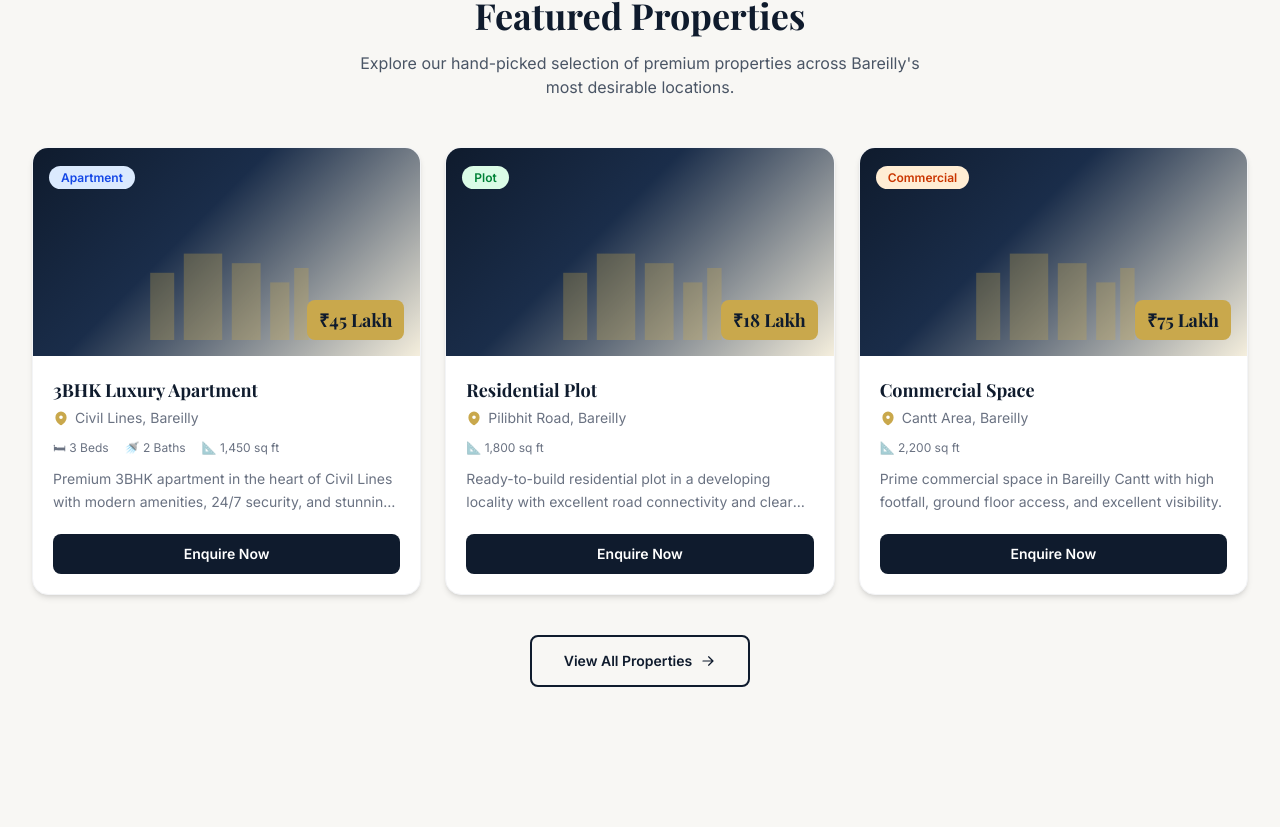
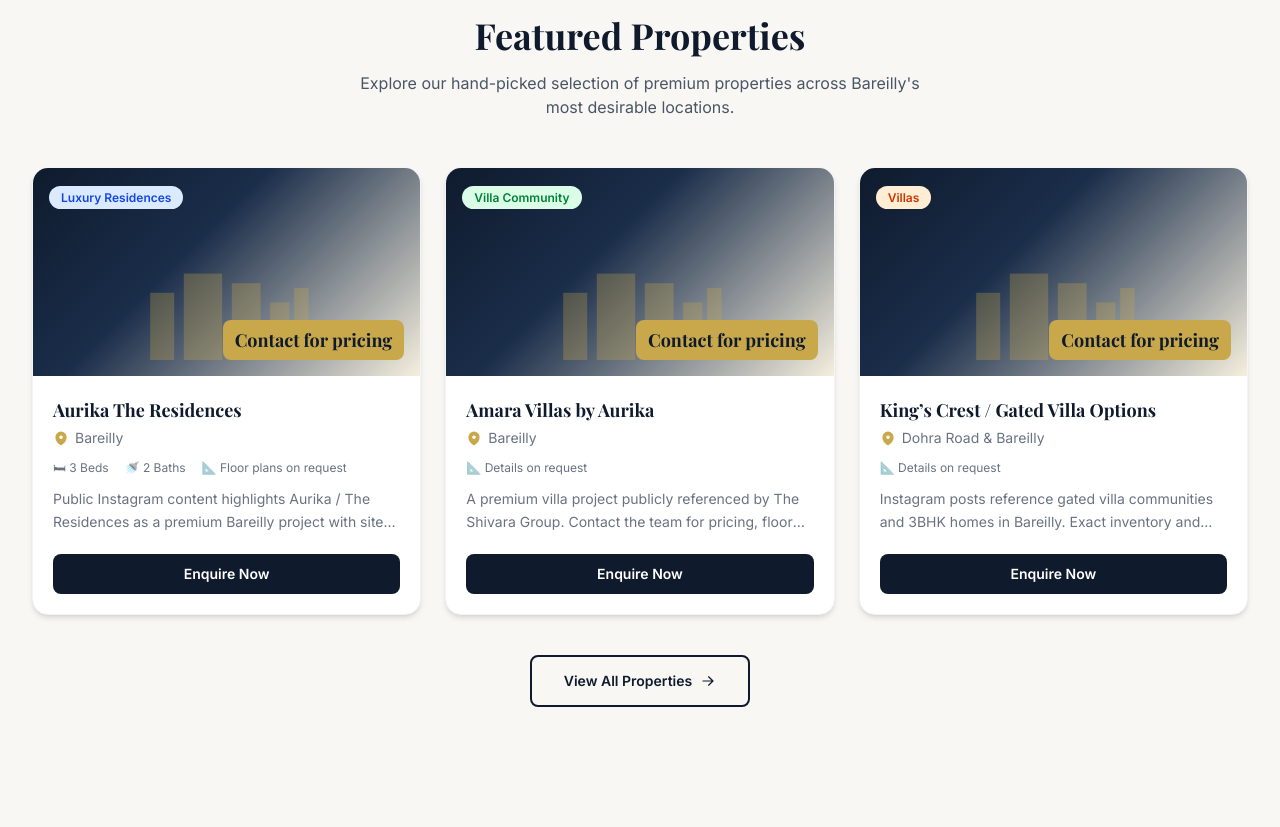
Before and after one commit to maniksahni/The-Shivara-Group, a Next.js app: page / in a window 1280 px wide. Shown: the part 1153-1980 px from the top of the page. Built offline with nearby package versions, Linux system fonts and the light colour scheme; a web font is replaced by a local one.

Commit message:
Polish Instagram-sourced website content

```diff
--- a/src/app/(website)/page.tsx
+++ b/src/app/(website)/page.tsx
@@ -326,10 +326,10 @@
   }, []);
 
   const stats = [
-    { value: 500, suffix: "+", label: "Properties Listed" },
-    { value: 200, suffix: "+", label: "Deals Closed" },
-    { value: 10, suffix: "+", label: "Years Experience" },
-    { value: 50, suffix: "+", label: "Localities Covered" },
+    { value: 2, suffix: "", label: "Markets: Bareilly + Delhi NCR" },
+    { value: 1, suffix: "", label: "Verified Instagram Profile" },
+    { value: 6, suffix: "+", label: "Public Project Highlights" },
+    { value: 1, suffix: "", label: "Confirmed Contact Number" },
   ];
 
   return (
@@ -369,38 +369,38 @@
 const featuredProperties: Property[] = [
   {
     id: 1,
-    title: "3BHK Luxury Apartment",
-    location: "Civil Lines, Bareilly",
-    price: "₹45 Lakh",
-    type: "Apartment",
+    title: "Aurika The Residences",
+    location: "Bareilly",
+    price: "Contact for pricing",
+    type: "Luxury Residences",
     typeColor: "bg-blue-100 text-blue-700",
     beds: 3,
     baths: 2,
-    area: "1,450 sq ft",
+    area: "Floor plans on request",
     description:
-      "Premium 3BHK apartment in the heart of Civil Lines with modern amenities, 24/7 security, and stunning city views.",
+      "Public Instagram content highlights Aurika / The Residences as a premium Bareilly project with site visits available through The Shivara Group.",
   },
   {
     id: 2,
-    title: "Residential Plot",
-    location: "Pilibhit Road, Bareilly",
-    price: "₹18 Lakh",
-    type: "Plot",
+    title: "Amara Villas by Aurika",
+    location: "Bareilly",
+    price: "Contact for pricing",
+    type: "Villa Community",
     typeColor: "bg-green-100 text-green-700",
-    area: "1,800 sq ft",
+    area: "Details on request",
     description:
-      "Ready-to-build residential plot in a developing locality with excellent road connectivity and clear titles.",
+      "A premium villa project publicly referenced by The Shivara Group. Contact the team for pricing, floor plans, and site visit details.",
   },
   {
     id: 3,
-    title: "Commercial Space",
-    location: "Cantt Area, Bareilly",
-    price: "₹75 Lakh",
-    type: "Commercial",
+    title: "King’s Crest / Gated Villa Options",
+    location: "Dohra Road & Bareilly",
+    price: "Contact for pricing",
+    type: "Villas",
     typeColor: "bg-orange-100 text-orange-700",
-    area: "2,200 sq ft",
+    area: "Details on request",
     description:
-      "Prime commercial space in Bareilly Cantt with high footfall, ground floor access, and excellent visibility.",
+      "Instagram posts reference gated villa communities and 3BHK homes in Bareilly. Exact inventory and pricing should be confirmed manually.",
   },
 ];
 
@@ -875,15 +875,15 @@
   },
   {
     icon: "🎁",
-    title: "Zero Brokerage on Select Properties",
+    title: "Site-Visit Led Discovery",
     description:
-      "We offer zero-brokerage deals on select properties, making homeownership more affordable for you.",
+      "Public captions repeatedly invite users to call for pricing, floor plans, and physical site visits.",
   },
   {
     icon: "🔍",
     title: "Transparent Deals",
     description:
-      "Full disclosure at every step — no hidden charges, no surprises. What you see is what you get.",
+      "Pricing, floor plans, inventory, and legal details should be verified directly before every booking decision.",
   },
   {
     icon: "📍",
@@ -950,25 +950,25 @@
 
 const testimonials = [
   {
-    name: "Rajesh Kumar Gupta",
-    role: "Homeowner — Civil Lines",
-    rating: 5,
-    text: "The Shivara Group made our home-buying journey incredibly smooth. They understood exactly what we needed and found us a beautiful apartment in Civil Lines within our budget. The team was transparent throughout and there were absolutely no hidden charges. Highly recommended!",
-    initials: "RG",
+    name: "Manual Completion Required",
+    role: "Customer Testimonials",
+    rating: 0,
+    text: "Public customer testimonials were not visible from the available Instagram profile snippets. Add verified client testimonials here after approval.",
+    initials: "MC",
   },
   {
-    name: "Priya Sharma",
-    role: "Plot Buyer — Pilibhit Road",
-    rating: 5,
-    text: "I was sceptical about buying land in Bareilly from Delhi, but the Shivara Group team handled everything remotely — site visits, documentation, registration. They kept me updated at every step. The plot I purchased has already appreciated 30% in two years!",
-    initials: "PS",
+    name: "Public Source Used",
+    role: "Instagram Profile",
+    rating: 0,
+    text: "Website copy is aligned with public Instagram messaging: bespoke real estate strategies, Bareilly + Delhi NCR, Aurika, villas, plots, pricing/floor plans/site visits.",
+    initials: "IG",
   },
   {
-    name: "Mohammad Tariq",
-    role: "Commercial Property — Cantt",
-    rating: 5,
-    text: "We were looking for a commercial space for our clinic expansion. Shivara Group showed us multiple options and helped us negotiate a great deal in Cantt area. Their knowledge of the local market is unmatched. Truly professional service.",
-    initials: "MT",
+    name: "Verification Needed",
+    role: "Before Publishing Testimonials",
+    rating: 0,
+    text: "Do not publish invented customer names or quotes. Replace this card only with real reviews supplied by the company or publicly visible testimonials.",
+    initials: "VN",
   },
 ];
 
@@ -1003,7 +1003,7 @@
             >
               {/* Star rating */}
               <div className="flex items-center gap-1 mb-4">
-                {Array.from({ length: t.rating }).map((_, i) => (
+                {Array.from({ length: Math.max(t.rating, 1) }).map((_, i) => (
                   <svg
                     key={i}
                     xmlns="http://www.w3.org/2000/svg"
--- a/src/app/(website)/properties/page.tsx
+++ b/src/app/(website)/properties/page.tsx
@@ -8,76 +8,76 @@
 
 const defaultProperties = [
   {
-    id: "civil-lines-3bhk",
-    title: "3BHK Luxury Apartment in Civil Lines",
-    description: "Premium 3BHK flat located in Bareilly's most elite neighborhood. Offers modular kitchen, marble flooring, and 24x7 elevator and security.",
-    price: "₹45 Lakh",
-    location: "Civil Lines, Bareilly",
+    id: "aurika-the-residences",
+    title: "Aurika The Residences",
+    description: "Public Instagram content highlights The Residences by Aurika as a premium Bareilly opportunity. Call The Shivara Group for verified pricing, floor plans, and site visits.",
+    price: "Contact for pricing",
+    location: "Bareilly",
     type: PropertyType.APARTMENT,
-    bedrooms: 3,
-    bathrooms: 2,
-    area: "1,450 sqft",
-    amenities: ["Modular Kitchen", "Marble Flooring", "Lift", "Security Guard", "Parking"],
+    bedrooms: null,
+    bathrooms: null,
+    area: "Floor plans on request",
+    amenities: ["Premium Residences", "Bareilly", "Site Visit Available", "Floor Plans on Request"],
     images: [],
     isActive: true,
     isFeatured: true,
   },
   {
-    id: "pilibhit-road-villa",
-    title: "4BHK Independent Villa",
-    description: "Beautiful independent duplex villa with a small garden, spacious balcony, modular fixtures, and separate servant quarter.",
-    price: "₹85 Lakh",
-    location: "Pilibhit Road, Bareilly",
+    id: "amara-villas-bareilly",
+    title: "Amara Villas by Aurika",
+    description: "A premium villa project publicly referenced by The Shivara Group. Exact availability and pricing should be confirmed directly with the team.",
+    price: "Contact for pricing",
+    location: "Bareilly",
     type: PropertyType.VILLA,
-    bedrooms: 4,
-    bathrooms: 4,
-    area: "2,400 sqft",
-    amenities: ["Duplex", "Private Lawn", "Balcony", "Security Systems", "Servant Room"],
+    bedrooms: null,
+    bathrooms: null,
+    area: "Details on request",
+    amenities: ["Villa Community", "Premium Living", "Pricing on Request", "Site Visit Available"],
     images: [],
     isActive: true,
     isFeatured: true,
   },
   {
-    id: "cantt-plot",
-    title: "Residential Plot near Cantt Area",
-    description: "East-facing residential plot in a gated colony. Highly secure locality, close to schools and shopping centers. Clear titles and registry ready.",
-    price: "₹18 Lakh",
-    location: "Cantt Area, Bareilly",
+    id: "the-residences-plots",
+    title: "The Residences by Aurika — Plots",
+    description: "Public posts describe plot ownership at The Residences by Aurika. Contact The Shivara Group for official inventory and site visit scheduling.",
+    price: "Contact for pricing",
+    location: "Bareilly",
     type: PropertyType.PLOT,
     bedrooms: null,
     bathrooms: null,
-    area: "1,800 sqft",
-    amenities: ["Gated Colony", "24/7 Water Supply", "East Facing", "Registry Ready"],
+    area: "Details on request",
+    amenities: ["Residential Plots", "Aurika", "Bareilly", "Site Visit Available"],
     images: [],
     isActive: true,
     isFeatured: false,
   },
   {
-    id: "kutchery-shop",
-    title: "Commercial Retail Space",
-    description: "Prime ground floor retail showroom location near Kutchery Road. High visibility and high footfall. Ideal for banks, retail outlets, or offices.",
-    price: "₹75 Lakh",
-    location: "Kutchery Road, Bareilly",
-    type: PropertyType.COMMERCIAL,
+    id: "rajendar-nagar-3bhk",
+    title: "Rajendar Nagar 3BHK Homes",
+    description: "Instagram snippets reference 3BHK homes in Rajendar Nagar, Bareilly. Exact unit details and price should be confirmed manually.",
+    price: "Contact for pricing",
+    location: "Rajendar Nagar, Bareilly",
+    type: PropertyType.APARTMENT,
     bedrooms: null,
-    bathrooms: 1,
-    area: "2,200 sqft",
-    amenities: ["Prime Location", "Ground Floor", "High Footfall", "Glass Front"],
+    bathrooms: null,
+    area: "Details on request",
+    amenities: ["3BHK Homes", "Rajendar Nagar", "Bareilly", "Call for Details"],
     images: [],
     isActive: true,
     isFeatured: true,
   },
   {
-    id: "nawabganj-farmhouse",
-    title: "Premium Weekend Farmhouse",
-    description: "Lush green weekend getaway farmhouse on Nawabganj Road. Features a small plunge pool, organic vegetable garden, and 2-room cottage.",
-    price: "₹1.2 Cr",
-    location: "Nawabganj Road, Bareilly",
-    type: PropertyType.FARMHOUSE,
-    bedrooms: 2,
-    bathrooms: 2,
-    area: "5,000 sqft",
-    amenities: ["Plunge Pool", "Organic Garden", "Boundary Wall", "Cottage", "Fruit Trees"],
+    id: "flower-city-bareilly",
+    title: "Flower City, Bareilly",
+    description: "Flower City appears in public Instagram snippets as an investment/property highlight. Confirm official pricing and inventory before publishing final details.",
+    price: "Contact for pricing",
+    location: "Bareilly",
+    type: PropertyType.PLOT,
+    bedrooms: null,
+    bathrooms: null,
+    area: "Details on request",
+    amenities: ["Investment Highlight", "Bareilly", "Inventory on Request", "Site Visit Available"],
     images: [],
     isActive: true,
     isFeatured: false,
@@ -91,6 +91,15 @@
   amenities: string[];
   images: string[];
 };
+
+const sampleSeedTitles = new Set([
+  "3 BHK Premium Apartment — Civil Lines",
+  "Luxury 4 BHK Villa — Pilibhit Road",
+  "Residential Plot — Cantt Area",
+  "Commercial Shop — Kutchery Road",
+  "2 BHK Ready-to-Move Apartment — Subhash Nagar",
+  "Farmhouse with Agricultural Land — Nawabganj Road",
+]);
 
 export default async function PropertiesPage() {
   let properties: PublicProperty[] = [];
@@ -122,8 +131,13 @@
     }
   }
 
-  // Fallback to default properties if DB is empty or fails
-  if (properties.length === 0) {
+  const onlySampleSeedData =
+    properties.length > 0 &&
+    properties.every((property) => sampleSeedTitles.has(property.title));
+
+  // Fallback to Instagram-aligned public catalog if DB is empty, fails, or only
+  // contains starter seed records.
+  if (properties.length === 0 || onlySampleSeedData) {
     properties = defaultProperties;
   }
 
@@ -141,7 +155,7 @@
             Our Property Listings
           </h1>
           <p className="mt-2 max-w-xl text-white/70 text-sm sm:text-base">
-            Explore premium houses, commercial spaces, and residential plots in Bareilly with complete transparency and zero brokerage on select deals.
+            Explore publicly highlighted opportunities from The Shivara Group, including Aurika, villa communities, plots, and 3BHK homes. Pricing and inventory should be confirmed directly.
           </p>
         </div>
       </section>
```
Also changed, not shown: src/app/(website)/contact/page.tsx (+6 -9 lines).
